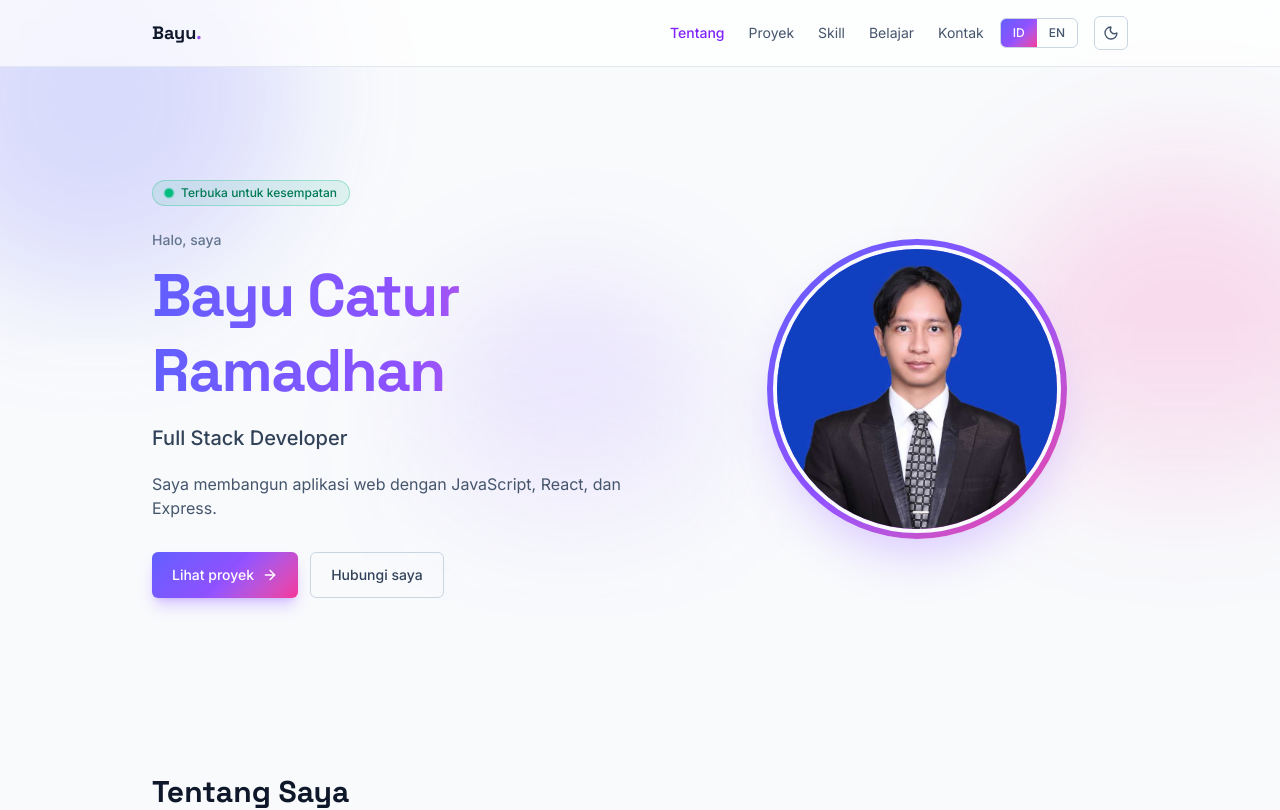
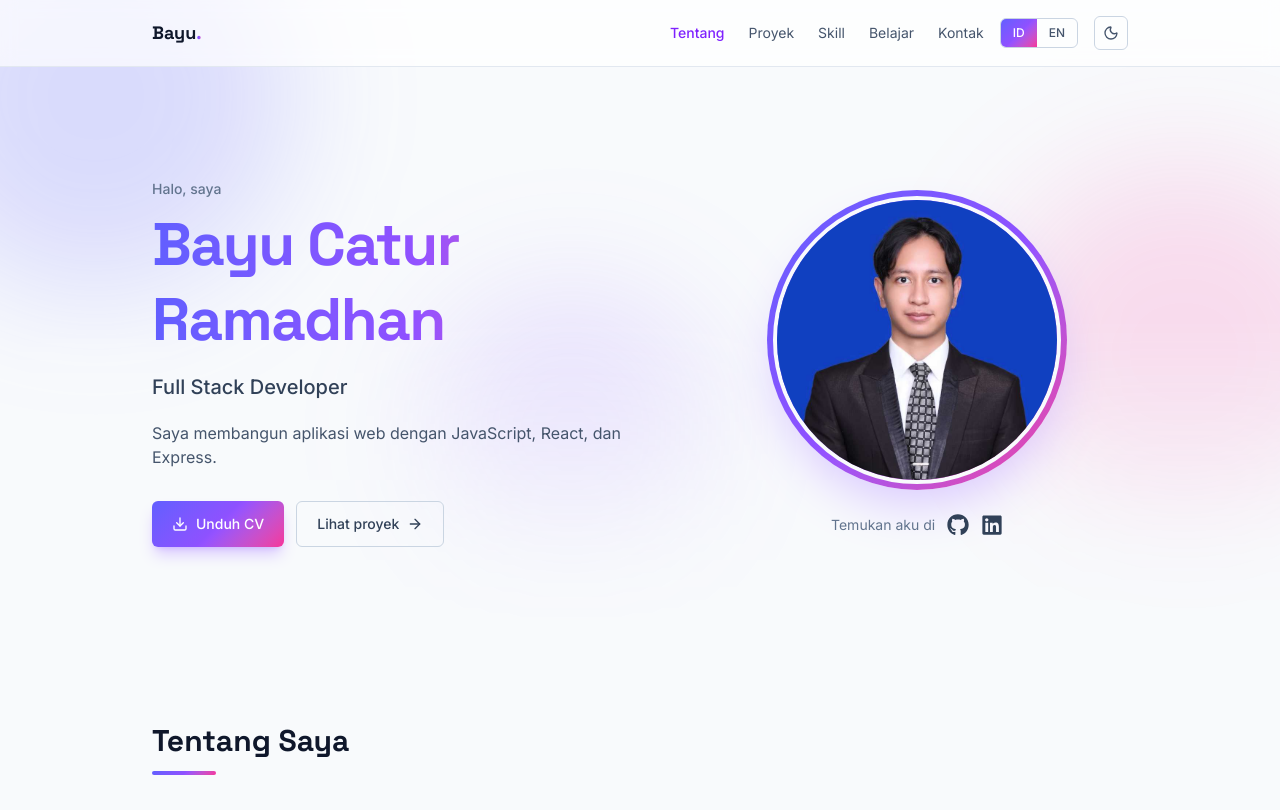
Before and after one commit to bayucr/portofolio-bayu, a React (Vite) app: page / in a window 1280 px wide. Shown: the top 810 px of the page. Built offline with nearby package versions, Linux system fonts and the light colour scheme.

Commit message:
feat: update hero with CV download and social links

```diff
--- a/src/components/Hero.jsx
+++ b/src/components/Hero.jsx
@@ -1,21 +1,16 @@
-import { ArrowRight } from "lucide-react";
+import { ArrowRight, Download } from "lucide-react";
+import { FaGithub, FaLinkedin } from "react-icons/fa6";
 import foto from "../assets/pasfoto.jpg";
 
 export default function Hero({ t }) {
+  const { github, linkedin } = t.contact;
+
   return (
     <section className="relative">
       <div className="mx-auto grid max-w-5xl items-center gap-12 px-6 py-20 md:grid-cols-[1.2fr_1fr] md:py-28">
         {/* Teks */}
         <div className="order-2 md:order-1">
-          <span className="inline-flex items-center gap-2 rounded-full border border-emerald-500/30 bg-emerald-500/10 px-3 py-1 text-xs font-medium text-emerald-700 dark:text-emerald-400">
-            <span className="relative flex h-2 w-2">
-              <span className="absolute inline-flex h-full w-full animate-ping rounded-full bg-emerald-500 opacity-75" />
-              <span className="relative inline-flex h-2 w-2 rounded-full bg-emerald-500" />
-            </span>
-            {t.hero.badge}
-          </span>
-
-          <p className="mt-6 text-sm font-medium text-slate-500 dark:text-slate-400">
+          <p className="text-sm font-medium text-slate-500 dark:text-slate-400">
             {t.hero.greeting}
           </p>
           <h1 className="font-display gradient-text mt-2 pb-1 text-4xl leading-tight font-bold tracking-tight sm:text-6xl">
@@ -30,23 +25,25 @@ export default function Hero({ t }) {
 
           <div className="mt-8 flex flex-wrap gap-3">
             <a
+              href={`${import.meta.env.BASE_URL}cv-bayu.pdf`}
+              download
+              className="gradient-bg inline-flex items-center gap-2 rounded-md px-5 py-3 text-sm font-medium text-white shadow-lg shadow-violet-500/30 transition hover:opacity-90"
+            >
+              <Download size={16} />
+              {t.hero.cv}
+            </a>
+            <a
               href="#projects"
-              className="gradient-bg inline-flex items-center gap-2 rounded-md px-5 py-3 text-sm font-medium text-white shadow-lg shadow-violet-500/30 transition hover:opacity-90"
+              className="inline-flex items-center gap-2 rounded-md border border-slate-300 px-5 py-3 text-sm font-medium text-slate-700 transition hover:bg-slate-100 dark:border-slate-700 dark:text-slate-200 dark:hover:bg-slate-800"
             >
               {t.hero.cta2}
               <ArrowRight size={16} />
             </a>
-            <a
-              href="#contact"
-              className="rounded-md border border-slate-300 px-5 py-3 text-sm font-medium text-slate-700 transition hover:bg-slate-100 dark:border-slate-700 dark:text-slate-200 dark:hover:bg-slate-800"
-            >
-              {t.hero.cta}
-            </a>
           </div>
         </div>
 
-        {/* Foto */}
-        <div className="order-1 flex justify-center md:order-2">
+        {/* Foto + link sosial */}
+        <div className="order-1 flex flex-col items-center md:order-2">
           <div className="gradient-bg rounded-full p-1.5 shadow-2xl shadow-violet-500/30">
             <img
               src={foto}
@@ -54,6 +51,28 @@ export default function Hero({ t }) {
               className="h-56 w-56 rounded-full border-4 border-slate-50 object-cover object-center sm:h-72 sm:w-72 dark:border-slate-950"
             />
           </div>
+
+          <div className="mt-6 flex items-center gap-3 text-sm text-slate-500 dark:text-slate-400">
+            <span>{t.hero.findMe}</span>
+            <a
+              href={github}
+              target="_blank"
+              rel="noreferrer"
+              aria-label="GitHub"
+              className="text-slate-700 transition hover:text-violet-600 dark:text-slate-300 dark:hover:text-violet-400"
+            >
+              <FaGithub size={22} />
+            </a>
+            <a
+              href={linkedin}
+              target="_blank"
+              rel="noreferrer"
+              aria-label="LinkedIn"
+              className="text-slate-700 transition hover:text-violet-600 dark:text-slate-300 dark:hover:text-violet-400"
+            >
+              <FaLinkedin size={22} />
+            </a>
+          </div>
         </div>
       </div>
     </section>
--- a/src/data/content.js
+++ b/src/data/content.js
@@ -20,6 +20,8 @@ export const content = {
       cta: "Hubungi saya",
       badge: "Terbuka untuk kesempatan",
       cta2: "Lihat proyek",
+      cv: "Unduh CV",
+      findMe: "Temukan aku di",
     },
     about: {
       title: "Tentang Saya",
@@ -109,6 +111,8 @@ export const content = {
       cta: "Get in touch",
       badge: "Open to opportunities",
       cta2: "View projects",
+      cv: "Download CV",
+      findMe: "Find me on",
     },
     about: {
       title: "About Me",
```
Also changed, not shown: 1 other file (tests, documents, lock files or other folders).
